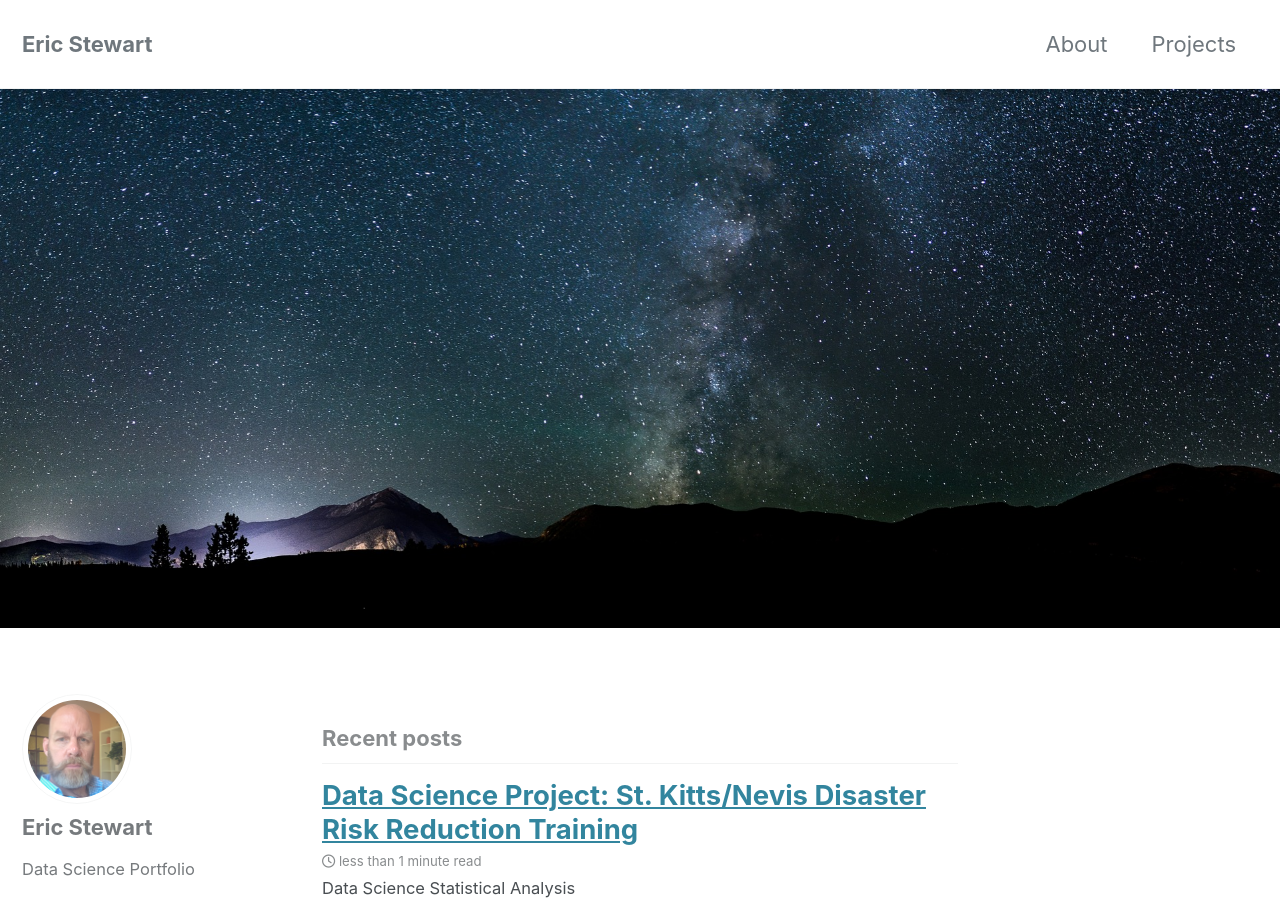
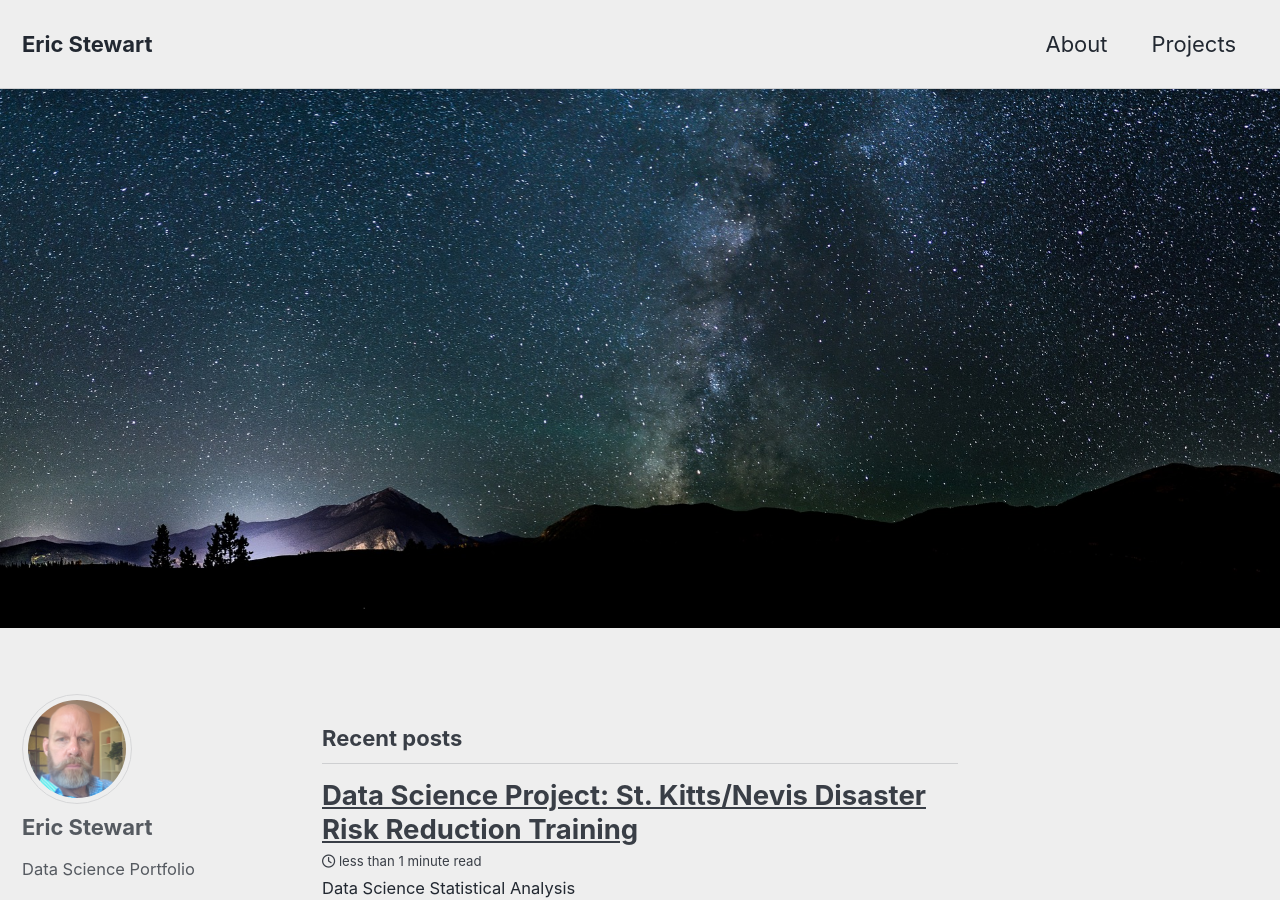
Before and after one commit to enjaku/enjaku.github.io, a Jekyll site: the page built from index.html, in a window 1280 px wide and 900 px high. Built offline with Jekyll 4.4.1, drawn with Linux system fonts in a browser that asks for light colours; cached includes are drawn as plain includes; nearby versions of some CDN libraries; the list of posts is cut into pages by our own code.

Commit message:
new stuff

```diff
--- a/_config.yml
+++ b/_config.yml
@@ -12,7 +12,7 @@
 
 #theme                  : "minimal-mistakes-jekyll"
 remote_theme             : "mmistakes/minimal-mistakes@4.16.5"
-minimal_mistakes_skin    : default # "air", "aqua", "contrast", "dark", "dirt", "neon", "mint", "plum", "sunrise"
+minimal_mistakes_skin    : air # "default", "aqua", "contrast", "dark", "dirt", "neon", "mint", "plum", "sunrise"
 
 # Site Settings
 locale                   : "en-US"
```
